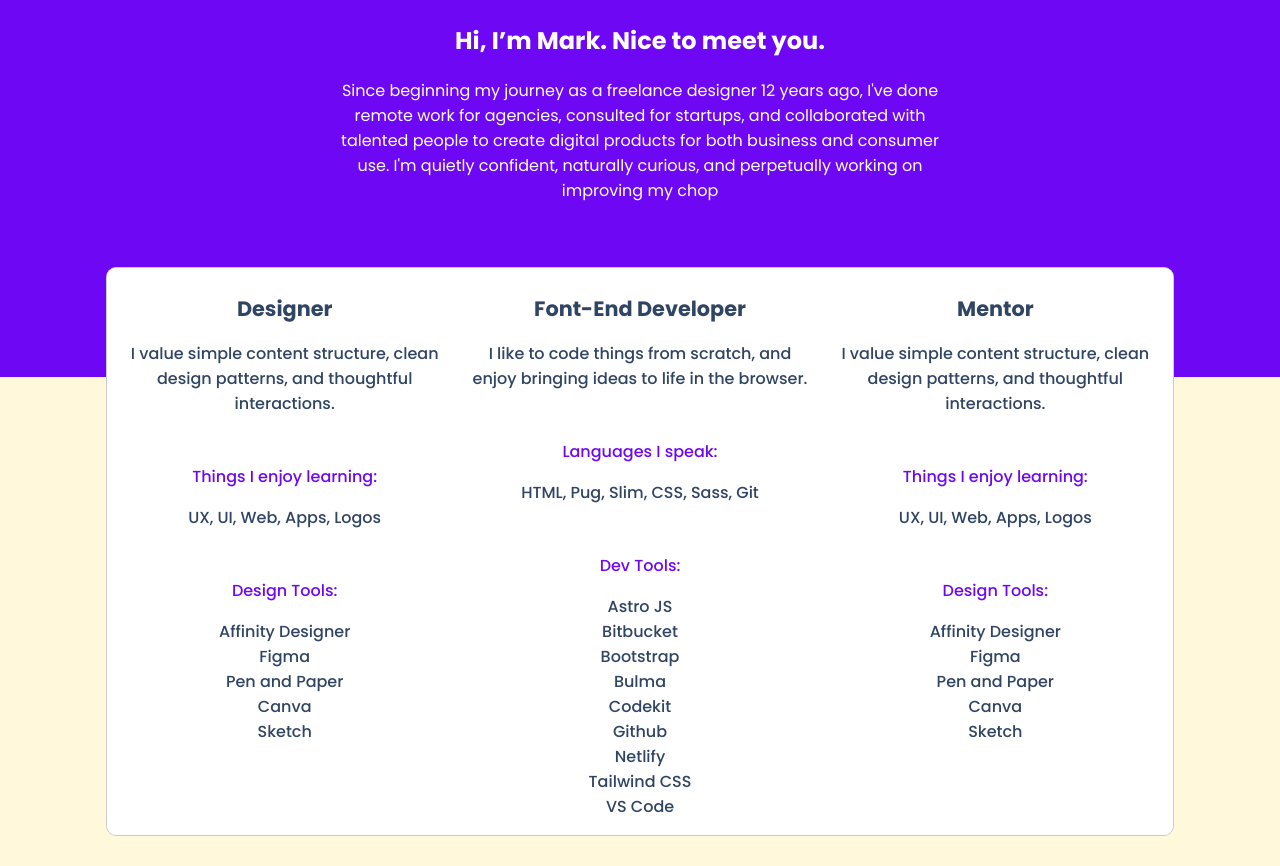
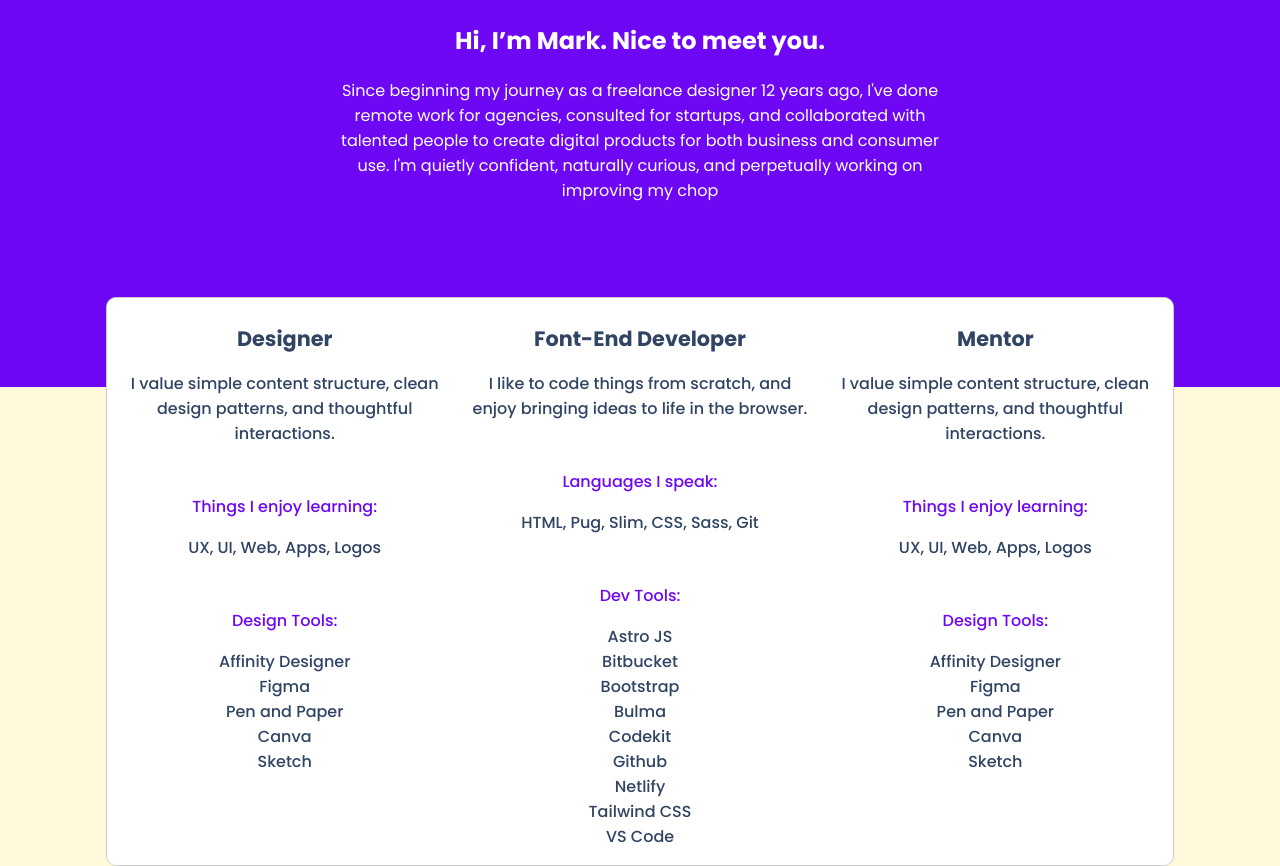
Before and after one commit to marksteward08/portfolio, a plain HTML site: page index.html in a window 1280 px wide. Shown: the part 1287-2153 px from the top of the page. Before the commit the page ends 2123 px from the top, so only its background shows below. Drawn offline with Linux system fonts and the light colour scheme.

Commit message:
Fixed short-container clipping

```diff
--- a/index.html
+++ b/index.html
@@ -3,7 +3,7 @@
 <head>
     <meta charset="UTF-8">
     <meta name="viewport" content="width=device-width, initial-scale=1.0">
-    <title>Mark Steward Bayot | Portfolio</title>
+    <title>Mark Steward Bayot | ForPolFio</title>
     <link rel="stylesheet" href="./style.css">
 </head>
 <body>
@@ -50,10 +50,9 @@
             </div>
         </div>
 
-        <div class="background-primary">
             <div class="skill">
+                <div class="background-primary container-short"></div>
                 <div class="container">
-                    <div class="container-short">
                     <div class="skill-container flex">
                         <div class="row one">
                             <h1>Designer</h1>
@@ -118,8 +117,6 @@
                     </div>
                 </div>
             </div>
-            </div>
-        </div>
     </section>
 </body>
 </html>
--- a/style.css
+++ b/style.css
@@ -117,7 +117,7 @@ nav > .container {
 }
 
 .container-short {
-    height: 110px;
+    height: 120px;
 }
 
 .skill-container {
@@ -125,6 +125,7 @@ nav > .container {
     border-radius: 10px;
     border: 1px solid #cbcbcb;
     overflow: hidden;
+    margin-top: -90px;
 }
 
 .skill-container > .row {
```
Lines whose indentation alone changed are shown as unchanged.
